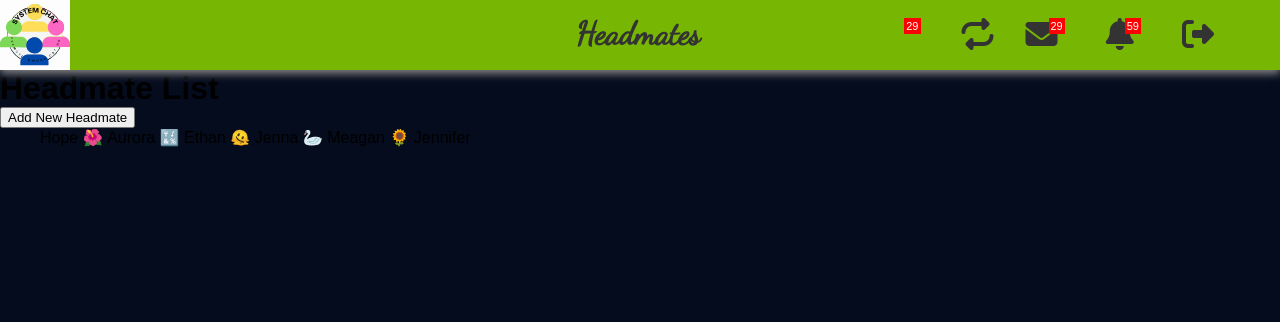
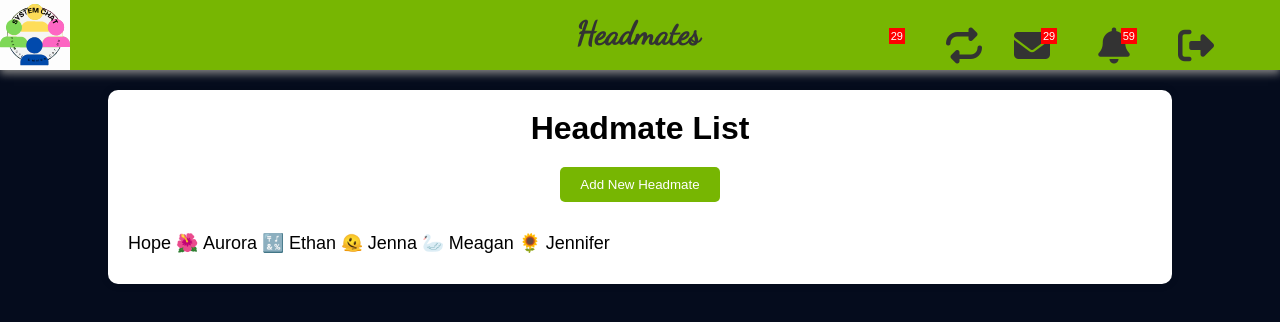
Before and after one commit to AmaratheCapybara/PluralSocialMedia, a plain HTML site: page HeadmateList.html in a window 1280 px wide. Drawn offline with Linux system fonts and the light colour scheme.

Commit message:
HeadmateList formatting
made a container border. Made a .css sheet for the HeadmateList

```diff
--- /dev/null
+++ b/HeadmateList.css
@@ -0,0 +1,54 @@
+/* Basic styling */
+body {
+    font-family: Arial, sans-serif;
+    background-color: #f4f4f4;
+    margin: 0;
+    padding: 0;
+}
+
+.headmate_container {
+    width: 80%;
+    margin: 20px auto;
+    padding: 20px;
+    background-color: #fff;
+    box-shadow: 0 0 10px rgba(0, 0, 0, 0.1);
+    border-radius: 10px;
+}
+
+h1 {
+    text-align: center;
+}
+
+ul {
+    list-style-type: none;
+    padding: 0;
+}
+
+li {
+    margin: 10px 0;
+}
+
+a {
+    text-decoration: none;
+    color: #007BFF;
+    font-size: 18px;
+}
+
+a:hover {
+    text-decoration: underline;
+}
+
+.create-btn {
+    display: block;
+    margin: 20px auto;
+    padding: 10px 20px;
+    background-color: #77B602;
+    color: white;
+    border: none;
+    border-radius: 5px;
+    cursor: pointer;
+}
+
+.create-btn:hover {
+    background-color: #F4A261;
+}
--- a/HeadmateList.html
+++ b/HeadmateList.html
@@ -4,8 +4,9 @@
     <meta charset="UTF-8">
     <meta name="viewport" content="width=device-width, initial-scale=1.0">
     <title>Headmate List</title>
-    <link rel="stylesheet" href="style.css"
-    !-- FontAwesome 5 -->
+    <link rel="stylesheet" href="HeadmateList.css">
+    <link rel="stylesheet" href="style.css">
+    <!-- FontAwesome 5 -->
     <link rel="stylesheet" href="https://cdnjs.cloudflare.com/ajax/libs/font-awesome/5.12.1/css/all.min.css">
 </head>
 
```
